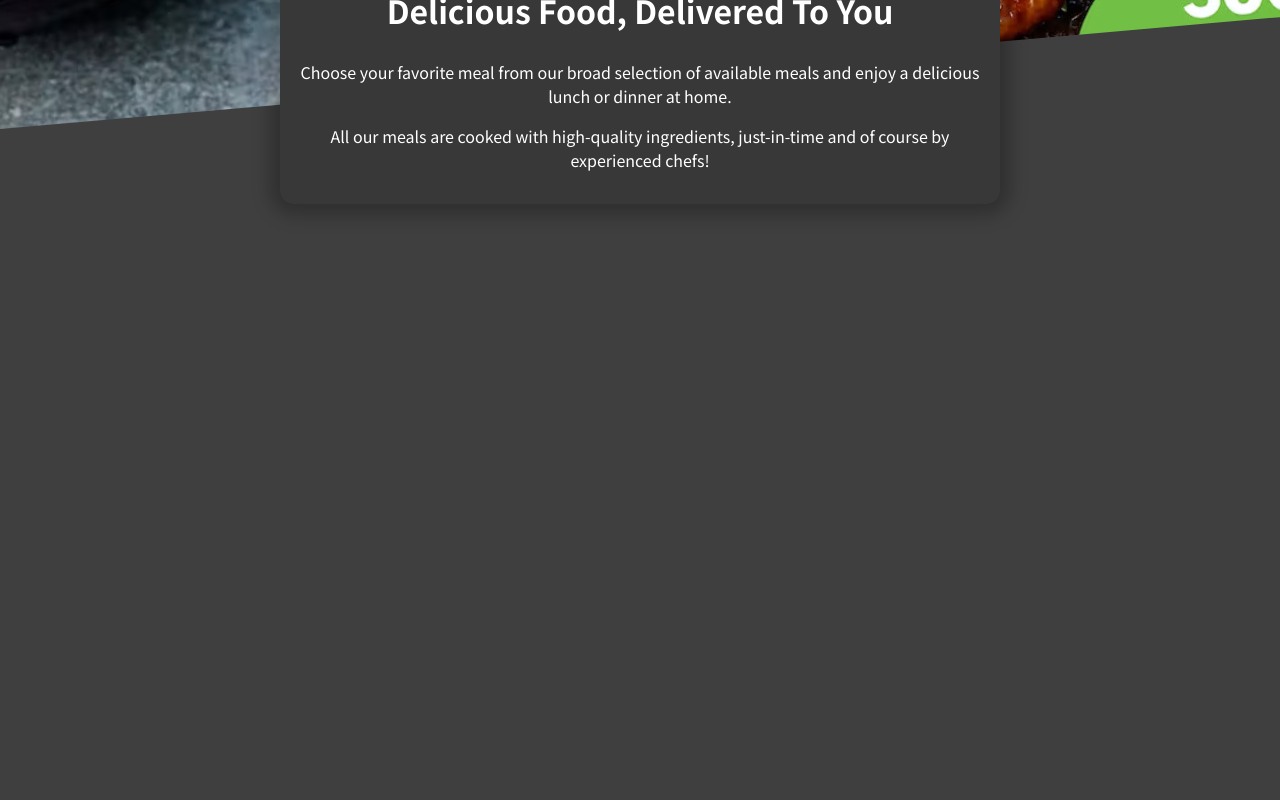
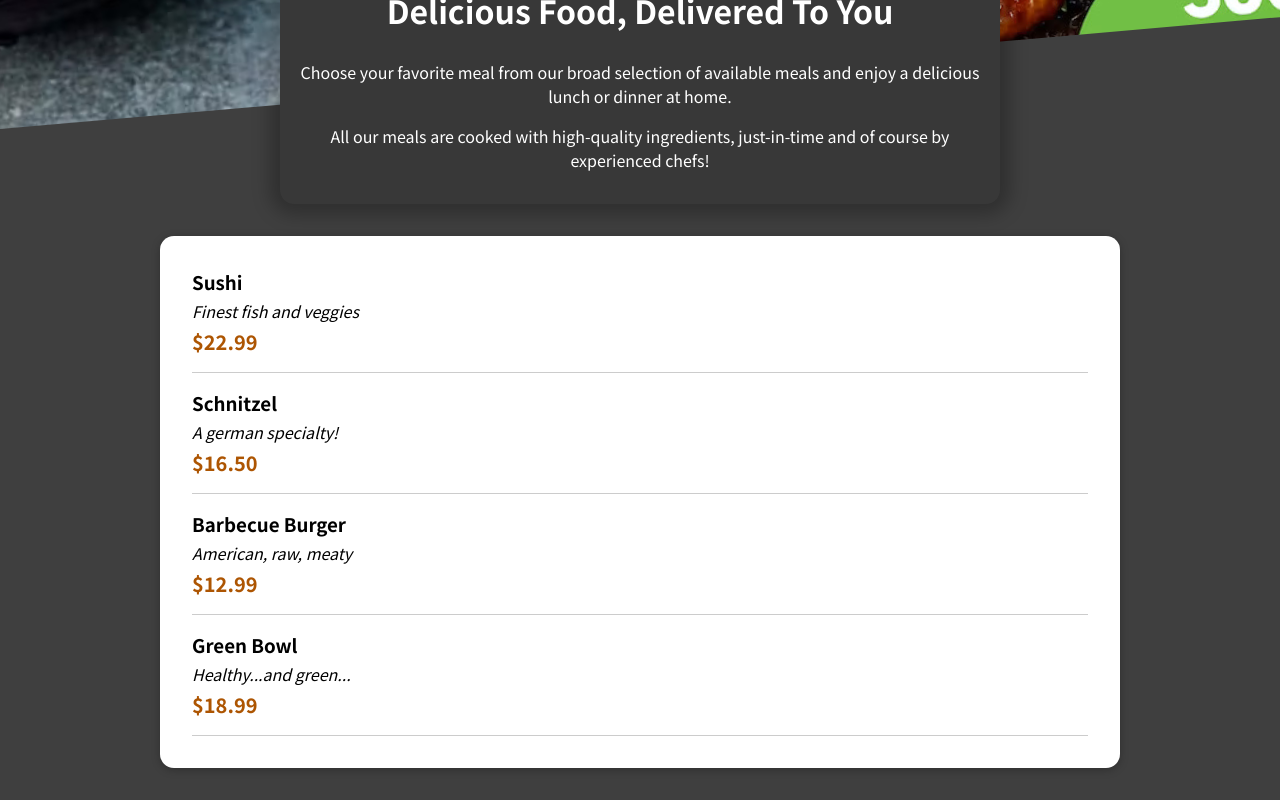
Before and after one commit to silver1124/Test-Restaurant-website, a React (Create React App) app: page / in a window 1280 px wide. Shown: the part 269-1069 px from the top of the page. Before the commit the page ends 800 px from the top, so only its background shows below. Built offline with nearby package versions, Linux system fonts and the light colour scheme.

Commit message:
Making items visible

```diff
--- a/src/App.js
+++ b/src/App.js
@@ -1,10 +1,12 @@
 import React, { Fragment } from "react";
 import Header from "./Components/Layout/Header";
+import Meals from "./Components/Meals/Meals";
 
 function App() {
   return (
     <Fragment>
       <Header />
+      <Meals/>
     </Fragment>
   );
 }
--- a/src/Components/Layout/Header.js
+++ b/src/Components/Layout/Header.js
@@ -2,7 +2,6 @@
 import image from '../../Assets/meals.jpg'
 import HeaderCartButton from './HeaderCartButton';
 import classes from './Header.module.css'
-import MealsSummary from '../Meals/MealsSummary';
 
 const Header = (props) => {
   return (
@@ -14,7 +13,6 @@
       <div className={classes['main-image']}>
         <img src={image} alt='Delecious Food' />
       </div>
-      <MealsSummary/>
     </React.Fragment>
   );
 };
--- /dev/null
+++ b/src/Components/Meals/AvailableMeals.js
@@ -0,0 +1,45 @@
+import classes from "./AvailableMeals.module.css";
+import Card from "../UI/Card";
+import MealItem from "./MealItems/MealItem";
+
+const DUMMY_MEALS = [
+  {
+    id: "m1",
+    name: "Sushi",
+    description: "Finest fish and veggies",
+    price: 22.99,
+  },
+  {
+    id: "m2",
+    name: "Schnitzel",
+    description: "A german specialty!",
+    price: 16.5,
+  },
+  {
+    id: "m3",
+    name: "Barbecue Burger",
+    description: "American, raw, meaty",
+    price: 12.99,
+  },
+  {
+    id: "m4",
+    name: "Green Bowl",
+    description: "Healthy...and green...",
+    price: 18.99,
+  },
+];
+
+const AvailableMeals = () => {
+  const mealsList = DUMMY_MEALS.map((meals) =>
+  <MealItem key={meals.id} name={meals.name} description={meals.description} price={meals.price} />);
+
+  return (
+    <section className={classes.meals}>
+      <ul>
+        <Card>{mealsList}</Card>
+      </ul>
+    </section>
+  );
+};
+
+export default AvailableMeals;
--- /dev/null
+++ b/src/Components/Meals/AvailableMeals.module.css
@@ -0,0 +1,24 @@
+.meals {
+    max-width: 60rem;
+    width: 90%;
+    margin: 2rem auto;
+    animation: meals-appear 1s ease-out forwards;
+  }
+
+  .meals ul {
+    list-style: none;
+    margin: 0;
+    padding: 0;
+  }
+
+  @keyframes meals-appear {
+    from {
+      opacity: 0;
+      transform: translateY(3rem);
+    }
+
+    to {
+      opacity: 1;
+      transform: translateY(0);
+    }
+  }
--- /dev/null
+++ b/src/Components/Meals/MealItems/MealItem.js
@@ -0,0 +1,16 @@
+import classes from './MealItem.module.css'
+
+
+const MealItem = props => {
+    const price = `$${props.price.toFixed(2)}`;
+
+    return <li className={classes.meal}>
+        <div>
+            <h3>{props.name}</h3>
+            <div className={classes.description}>{props.description}</div>
+            <div className={classes.price}>{price}</div>
+        </div>
+    </li>
+};
+
+export default MealItem
--- /dev/null
+++ b/src/Components/Meals/MealItems/MealItem.module.css
@@ -0,0 +1,22 @@
+.meal {
+    display: flex;
+    justify-content: space-between;
+    margin: 1rem;
+    padding-bottom: 1rem;
+    border-bottom: 1px solid #ccc;
+  }
+
+  .meal h3 {
+    margin: 0 0 0.25rem 0;
+  }
+
+  .description {
+    font-style: italic;
+  }
+
+  .price {
+    margin-top: 0.25rem;
+    font-weight: bold;
+    color: #ad5502;
+    font-size: 1.25rem;
+  }
--- /dev/null
+++ b/src/Components/Meals/Meals.js
@@ -0,0 +1,15 @@
+import { Fragment } from "react";
+import AvailableMeals from "./AvailableMeals";
+import MealsSummary from "./MealsSummary";
+
+
+const Meals = () => {
+    return (
+        <Fragment>
+            <MealsSummary />
+            <AvailableMeals/>
+        </Fragment>
+    )
+};
+
+export default Meals
--- /dev/null
+++ b/src/Components/UI/Card.js
@@ -0,0 +1,7 @@
+import classes from './Card.module.css'
+
+const Card = props => {
+    return <div className={classes.card}>{props.children}</div>
+}
+
+export default Card
--- /dev/null
+++ b/src/Components/UI/Card.module.css
@@ -0,0 +1,6 @@
+.card {
+    padding: 1rem;
+    box-shadow: 0 2px 8px rgba(0, 0, 0, 0.25);
+    border-radius: 14px;
+    background-color: white;
+  }
```
